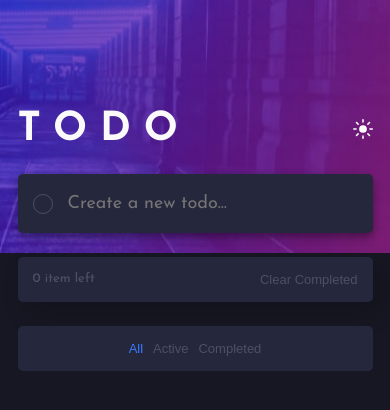
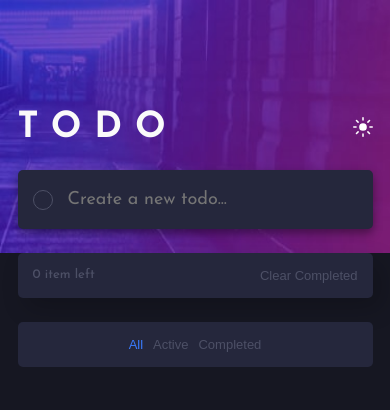
Before and after one commit to imarouane/todo-app, a plain HTML site: page index.html in a window 390 px wide. Drawn offline with Linux system fonts and the light colour scheme.

Commit message:
update some styles

```diff
--- a/css/style.css
+++ b/css/style.css
@@ -300,7 +300,7 @@ li {
     visibility: hidden;
 }
 
-@media screen and (max-width: 500px) {
+@media screen and (max-width: 475px) {
     .container {
         background-image: var(--bg-mobile-url);
     }
@@ -319,4 +319,8 @@ li {
         opacity: 1;
         visibility: visible;
     }
+
+    .todo__header--title {
+        font-size: 3.6rem;
+    }
 }
```
